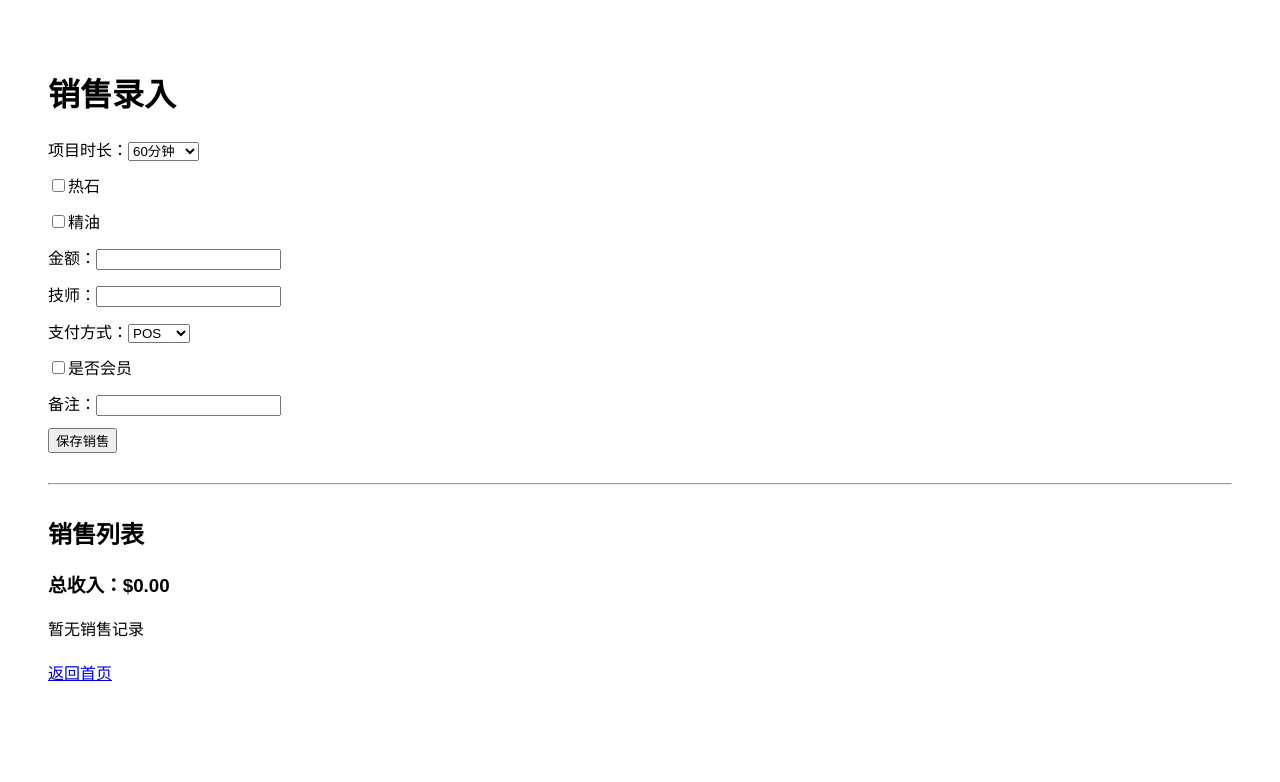
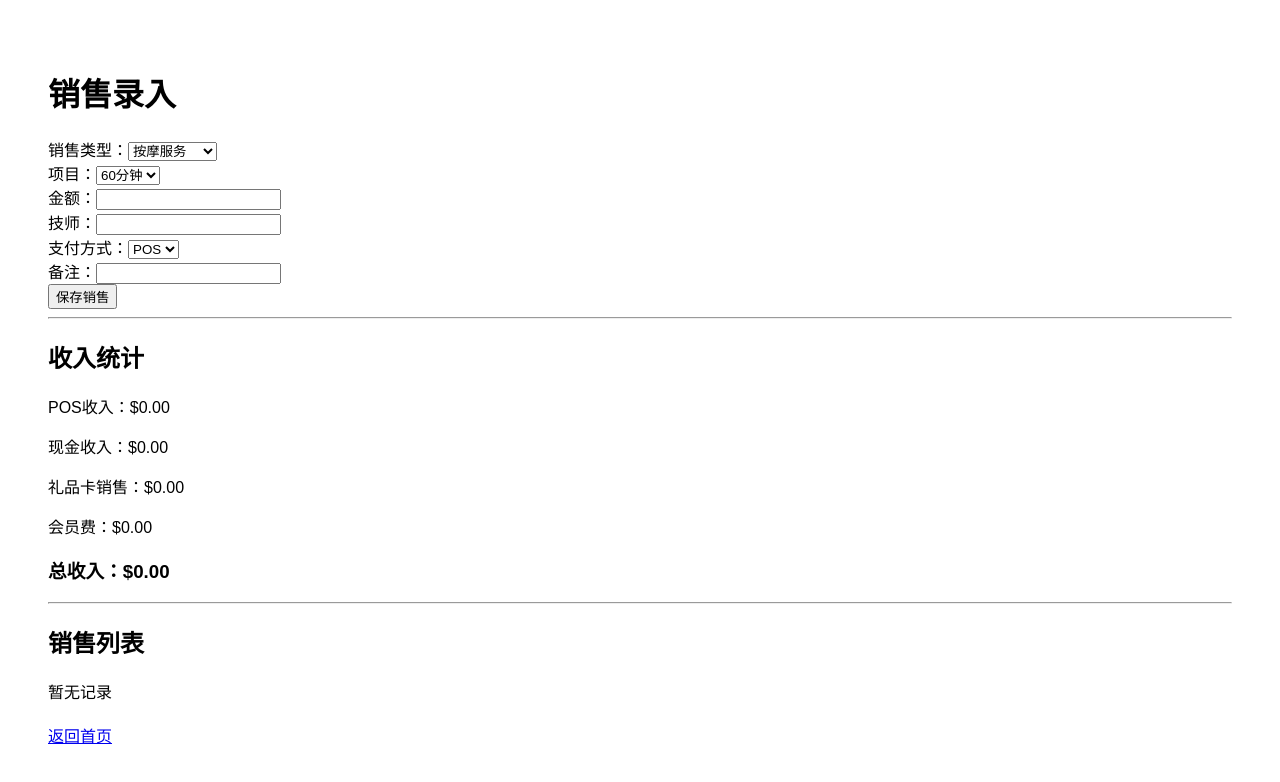
Before and after one commit to cybercai003-ship-it/A1-massage-system, a Next.js app: page /sales in a window 1280 px wide. Shown: the top 782 px of the page. Built offline with nearby package versions, Linux system fonts and the light colour scheme.

Commit message:
Update page.js

```diff
--- a/app/sales/page.js
+++ b/app/sales/page.js
@@ -1,266 +1,147 @@
 "use client";
 import { useEffect, useMemo, useState } from "react";
 
-function normalizeName(name) {
-  return (name || "").trim().toLowerCase();
-}
-
-function formatDisplayName(name) {
-  const normalized = normalizeName(name);
-  if (!normalized) return "";
-  return normalized.charAt(0).toUpperCase() + normalized.slice(1);
-}
-
 export default function SalesPage() {
   const [form, setForm] = useState({
+    type: "service", // service / giftcard / membership
     service: "60",
-    hotStone: false,
-    essentialOil: false,
     price: "",
     therapist: "",
     paymentMethod: "POS",
-    giftCardNo: "",
-    isMember: false,
-    memberPhone: "",
     note: "",
   });
 
   const [sales, setSales] = useState([]);
 
   useEffect(() => {
-    const savedSales = JSON.parse(localStorage.getItem("sales") || "[]");
-    setSales(savedSales);
+    const saved = JSON.parse(localStorage.getItem("sales") || "[]");
+    setSales(saved);
   }, []);
 
   function handleChange(e) {
-    const { name, value, type, checked } = e.target;
-    setForm({
-      ...form,
-      [name]: type === "checkbox" ? checked : value,
-    });
+    const { name, value } = e.target;
+    setForm({ ...form, [name]: value });
   }
 
   function handleSubmit() {
-    if (!form.therapist.trim()) {
-      alert("请输入技师姓名");
-      return;
-    }
-
-    if (form.paymentMethod !== "Gift Card" && !form.price) {
+    if (!form.price) {
       alert("请输入金额");
       return;
     }
 
-    if (form.isMember && !form.memberPhone.trim()) {
-      alert("会员单请输入会员手机号");
+    if (form.type === "service" && !form.therapist.trim()) {
+      alert("请输入技师");
       return;
-    }
-
-    const savedSales = JSON.parse(localStorage.getItem("sales") || "[]");
-    let savedMembers = JSON.parse(localStorage.getItem("members") || "[]");
-    let savedGiftCards = JSON.parse(localStorage.getItem("giftcards") || "[]");
-
-    let memberId = "";
-    let memberName = "";
-    let memberPhone = "";
-
-    if (form.isMember) {
-      const memberIndex = savedMembers.findIndex(
-        (item) => (item.phone || "").trim() === form.memberPhone.trim()
-      );
-
-      if (memberIndex === -1) {
-        alert("未找到该会员手机号，请先去会员系统创建会员");
-        return;
-      }
-
-      const member = savedMembers[memberIndex];
-
-      memberId = member.id;
-      memberName = member.name || "";
-      memberPhone = member.phone || "";
-
-      savedMembers[memberIndex] = {
-        ...member,
-        visitCount: Number(member.visitCount || 0) + 1,
-      };
-
-      localStorage.setItem("members", JSON.stringify(savedMembers));
-    }
-
-    let giftCardId = "";
-    let finalPrice = form.paymentMethod === "Gift Card" ? 0 : parseFloat(form.price);
-
-    if (form.paymentMethod === "Gift Card") {
-      if (!form.giftCardNo.trim()) {
-        alert("礼品卡支付时请输入礼品卡号");
-        return;
-      }
-
-      const giftCardIndex = savedGiftCards.findIndex(
-        (item) =>
-          (item.cardNo || "").trim().toLowerCase() ===
-          form.giftCardNo.trim().toLowerCase()
-      );
-
-      if (giftCardIndex === -1) {
-        alert("未找到该礼品卡");
-        return;
-      }
-
-      const card = savedGiftCards[giftCardIndex];
-
-      if (card.status === "void") {
-        alert("该礼品卡已作废，不能使用");
-        return;
-      }
-
-      if (card.status === "used_up" || Number(card.remainingSessions || 0) <= 0) {
-        alert("该礼品卡次数不足，不能使用");
-        return;
-      }
-
-      const updatedCard = {
-        ...card,
-        usedSessions: Number(card.usedSessions || 0) + 1,
-        remainingSessions: Number(card.remainingSessions || 0) - 1,
-        status:
-          Number(card.remainingSessions || 0) - 1 <= 0 ? "used_up" : "active",
-        usageHistory: [
-          ...(card.usageHistory || []),
-          {
-            time: new Date().toLocaleString(),
-            therapist: form.therapist,
-            note: form.note || "销售页面自动核销",
-            source: "sales",
-          },
-        ],
-      };
-
-      savedGiftCards[giftCardIndex] = updatedCard;
-      localStorage.setItem("giftcards", JSON.stringify(savedGiftCards));
-
-      giftCardId = updatedCard.cardNo;
-      finalPrice = 0;
     }
 
     const newSale = {
       id: Date.now(),
-      createdAt: new Date().toISOString(),
+      type: form.type,
       service: form.service,
-      hotStone: form.hotStone,
-      essentialOil: form.essentialOil,
-      price: finalPrice,
-      therapist: normalizeName(form.therapist),
+      price: parseFloat(form.price),
+      therapist: form.therapist,
       paymentMethod: form.paymentMethod,
-      giftCardNo: form.paymentMethod === "Gift Card" ? form.giftCardNo.trim() : "",
-      isMember: form.isMember,
-      memberId,
-      memberName,
-      memberPhone,
       note: form.note,
-      timeText: new Date().toLocaleString(),
+      time: new Date().toLocaleString(),
     };
 
-    const updatedSales = [...savedSales, newSale];
+    const updated = [...sales, newSale];
+    localStorage.setItem("sales", JSON.stringify(updated));
+    setSales(updated);
 
-    localStorage.setItem("sales", JSON.stringify(updatedSales));
-    setSales(updatedSales);
-
-    alert("销售已保存 ✅");
+    alert("保存成功");
 
     setForm({
+      type: "service",
       service: "60",
-      hotStone: false,
-      essentialOil: false,
       price: "",
       therapist: "",
       paymentMethod: "POS",
-      giftCardNo: "",
-      isMember: false,
-      memberPhone: "",
       note: "",
     });
   }
 
   function handleDelete(id) {
-    const updatedSales = sales.filter((item) => item.id !== id);
-    localStorage.setItem("sales", JSON.stringify(updatedSales));
-    setSales(updatedSales);
+    const updated = sales.filter((i) => i.id !== id);
+    localStorage.setItem("sales", JSON.stringify(updated));
+    setSales(updated);
   }
 
-  const totalAmount = useMemo(() => {
-    return sales.reduce((sum, item) => sum + Number(item.price || 0), 0);
+  // 💰 分类统计
+  const stats = useMemo(() => {
+    let pos = 0;
+    let cash = 0;
+    let giftcard = 0;
+    let membership = 0;
+
+    sales.forEach((s) => {
+      if (s.paymentMethod === "POS") pos += s.price;
+      if (s.paymentMethod === "Cash") cash += s.price;
+
+      if (s.type === "giftcard") giftcard += s.price;
+      if (s.type === "membership") membership += s.price;
+    });
+
+    return {
+      pos,
+      cash,
+      giftcard,
+      membership,
+      total: pos + cash,
+    };
   }, [sales]);
 
   return (
     <div style={{ padding: 40, fontFamily: "Arial" }}>
       <h1>销售录入</h1>
 
-      <div style={{ marginBottom: 12 }}>
-        <label>项目时长：</label>
-        <select
-          name="service"
-          value={form.service}
-          onChange={handleChange}
-        >
-          <option value="30">30分钟</option>
-          <option value="45">45分钟</option>
-          <option value="60">60分钟</option>
-          <option value="90">90分钟</option>
-          <option value="120">120分钟</option>
+      {/* 类型 */}
+      <div>
+        <label>销售类型：</label>
+        <select name="type" value={form.type} onChange={handleChange}>
+          <option value="service">按摩服务</option>
+          <option value="giftcard">礼品卡销售</option>
+          <option value="membership">会员费</option>
         </select>
       </div>
 
-      <div style={{ marginBottom: 12 }}>
-        <label>
-          <input
-            type="checkbox"
-            name="hotStone"
-            checked={form.hotStone}
-            onChange={handleChange}
-          />
-          热石
-        </label>
-      </div>
+      {/* 项目 */}
+      {form.type === "service" && (
+        <div>
+          <label>项目：</label>
+          <select name="service" value={form.service} onChange={handleChange}>
+            <option value="30">30分钟</option>
+            <option value="60">60分钟</option>
+            <option value="90">90分钟</option>
+          </select>
+        </div>
+      )}
 
-      <div style={{ marginBottom: 12 }}>
-        <label>
-          <input
-            type="checkbox"
-            name="essentialOil"
-            checked={form.essentialOil}
-            onChange={handleChange}
-          />
-          精油
-        </label>
-      </div>
-
-      <div style={{ marginBottom: 12 }}>
+      {/* 金额 */}
+      <div>
         <label>金额：</label>
         <input
+          name="price"
           type="number"
-          name="price"
           value={form.price}
-          onChange={handleChange}
-          disabled={form.paymentMethod === "Gift Card"}
-        />
-        {form.paymentMethod === "Gift Card" && (
-          <span style={{ marginLeft: 10 }}>礼品卡支付自动为 0</span>
-        )}
-      </div>
-
-      <div style={{ marginBottom: 12 }}>
-        <label>技师：</label>
-        <input
-          type="text"
-          name="therapist"
-          value={form.therapist}
           onChange={handleChange}
         />
       </div>
 
-      <div style={{ marginBottom: 12 }}>
+      {/* 技师 */}
+      {form.type === "service" && (
+        <div>
+          <label>技师：</label>
+          <input
+            name="therapist"
+            value={form.therapist}
+            onChange={handleChange}
+          />
+        </div>
+      )}
+
+      {/* 支付方式 */}
+      <div>
         <label>支付方式：</label>
         <select
           name="paymentMethod"
@@ -269,99 +150,64 @@ export default function SalesPage() {
         >
           <option value="POS">POS</option>
           <option value="Cash">现金</option>
-          <option value="Gift Card">礼品卡</option>
         </select>
       </div>
 
-      {form.paymentMethod === "Gift Card" && (
-        <div style={{ marginBottom: 12 }}>
-          <label>礼品卡号：</label>
-          <input
-            type="text"
-            name="giftCardNo"
-            value={form.giftCardNo}
-            onChange={handleChange}
-          />
-        </div>
-      )}
-
-      <div style={{ marginBottom: 12 }}>
-        <label>
-          <input
-            type="checkbox"
-            name="isMember"
-            checked={form.isMember}
-            onChange={handleChange}
-          />
-          是否会员
-        </label>
-      </div>
-
-      {form.isMember && (
-        <div style={{ marginBottom: 12 }}>
-          <label>会员手机号：</label>
-          <input
-            type="text"
-            name="memberPhone"
-            value={form.memberPhone}
-            onChange={handleChange}
-          />
-        </div>
-      )}
-
-      <div style={{ marginBottom: 12 }}>
+      {/* 备注 */}
+      <div>
         <label>备注：</label>
-        <input
-          type="text"
-          name="note"
-          value={form.note}
-          onChange={handleChange}
-        />
+        <input name="note" value={form.note} onChange={handleChange} />
       </div>
 
       <button onClick={handleSubmit}>保存销售</button>
 
-      <hr style={{ margin: "30px 0" }} />
+      <hr />
 
+      {/* 📊 收入统计 */}
+      <h2>收入统计</h2>
+      <p>POS收入：${stats.pos.toFixed(2)}</p>
+      <p>现金收入：${stats.cash.toFixed(2)}</p>
+      <p>礼品卡销售：${stats.giftcard.toFixed(2)}</p>
+      <p>会员费：${stats.membership.toFixed(2)}</p>
+      <h3>总收入：${stats.total.toFixed(2)}</h3>
+
+      <hr />
+
+      {/* 列表 */}
       <h2>销售列表</h2>
-      <h3>总收入：${totalAmount.toFixed(2)}</h3>
 
       {sales.length === 0 ? (
-        <p>暂无销售记录</p>
+        <p>暂无记录</p>
       ) : (
-        <table border="1" cellPadding="8" style={{ borderCollapse: "collapse" }}>
+        <table border="1" cellPadding="8">
           <thead>
             <tr>
               <th>时间</th>
+              <th>类型</th>
               <th>项目</th>
-              <th>热石</th>
-              <th>精油</th>
               <th>金额</th>
               <th>技师</th>
-              <th>支付方式</th>
-              <th>礼品卡号</th>
-              <th>会员</th>
-              <th>会员手机号</th>
-              <th>备注</th>
+              <th>支付</th>
               <th>操作</th>
             </tr>
           </thead>
           <tbody>
-            {sales.map((item) => (
-              <tr key={item.id}>
-                <td>{item.timeText}</td>
-                <td>{item.service}分钟</td>
-                <td>{item.hotStone ? "是" : "否"}</td>
-                <td>{item.essentialOil ? "是" : "否"}</td>
-                <td>${Number(item.price).toFixed(2)}</td>
-                <td>{formatDisplayName(item.therapist) || "-"}</td>
-                <td>{item.paymentMethod || "-"}</td>
-                <td>{item.giftCardNo || "-"}</td>
-                <td>{item.isMember ? "是" : "否"}</td>
-                <td>{item.memberPhone || "-"}</td>
-                <td>{item.note || "-"}</td>
+            {sales.map((s) => (
+              <tr key={s.id}>
+                <td>{s.time}</td>
                 <td>
-                  <button onClick={() => handleDelete(item.id)}>删除</button>
+                  {s.type === "service"
+                    ? "按摩"
+                    : s.type === "giftcard"
+                    ? "礼品卡"
+                    : "会员"}
+                </td>
+                <td>{s.service}</td>
+                <td>${s.price}</td>
+                <td>{s.therapist || "-"}</td>
+                <td>{s.paymentMethod}</td>
+                <td>
+                  <button onClick={() => handleDelete(s.id)}>删除</button>
                 </td>
               </tr>
             ))}
```
